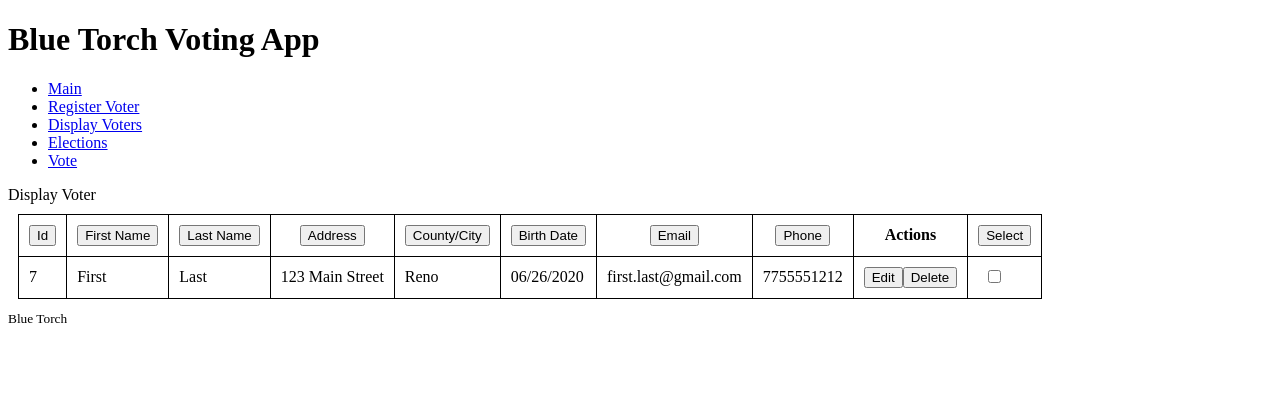
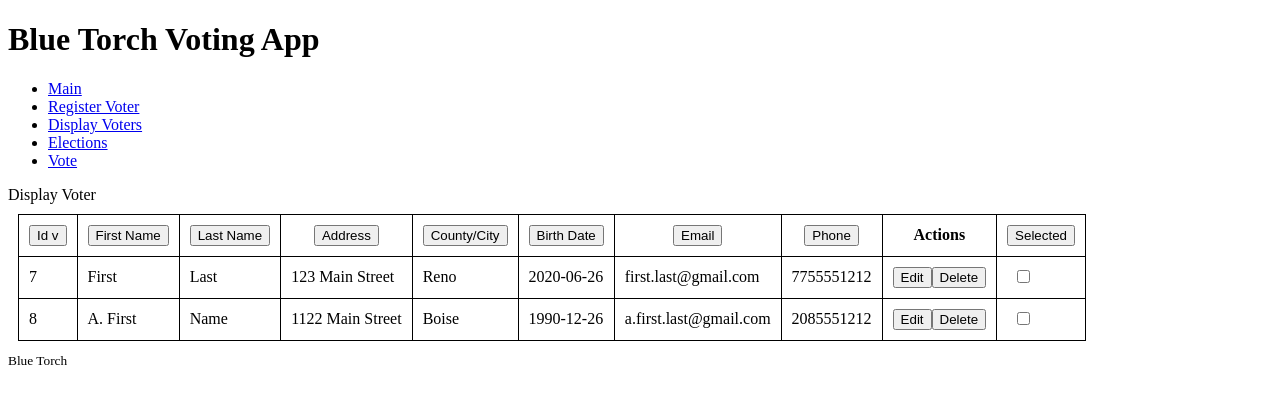
Before and after one commit to ashwinangle30/voter-app, a React (Create React App) app: page /displayVoters in a window 1280 px wide. Shown: the top 404 px of the page. Built offline with nearby package versions, Linux system fonts and the light colour scheme; data requests are answered from the project's data file.

Commit message:
sorting working and combine reducers

```diff
--- a/db.json
+++ b/db.json
@@ -8,7 +8,17 @@
       "city": "Reno",
       "email": "first.last@gmail.com",
       "phone": "7755551212",
-      "birthDate": "06/26/2020"
+      "birthDate": "2020-06-26"
+    },
+    {
+      "id": 8,
+      "firstName": "A. First",
+      "lastName": "Name",
+      "address": "1122 Main Street",
+      "city": "Boise",
+      "email": "a.first.last@gmail.com",
+      "phone": "2085551212",
+      "birthDate": "1990-12-26"
     }
   ],
   "elections": [
--- a/src/App.tsx
+++ b/src/App.tsx
@@ -3,7 +3,7 @@ import { Switch, Route, Link } from "react-router-dom";
 
 import { Main } from "./components/Main";
 import { RegisterVoter } from "./components/RegisterVoter";
-import { DisplayVoters } from "./components/DisplayVoters";
+import { DisplayVotersContainer } from "./containers/DisplayVotersContainer";
 import { Elections } from "./components/Elections";
 import { CastBallotTool } from "./components/CastBallotTool";
 
@@ -36,7 +36,7 @@ function App() {
         <Switch>
           <Route path="/" exact component={Main} />
           <Route path="/registerVoter" component={RegisterVoter} />
-          <Route path="/displayVoters" component={DisplayVoters} />
+          <Route path="/displayVoters" component={DisplayVotersContainer} />
           <Route path="/elections" component={Elections} />
           <Route path="/vote" component={CastBallotTool} />
         </Switch>
--- /dev/null
+++ b/src/actions/votersActions.ts
@@ -0,0 +1,93 @@
+import { Action, AnyAction, Dispatch } from "redux";
+import { Voter } from "../models/voters";
+
+
+export const REFRESH_VOTERS_REQUEST_ACTION = "REFRESH_VOTERS_REQUEST_ACTION";
+export const REFRESH_VOTERS_DONE_ACTION = "REFRESH_VOTERS_DONE_ACTION";
+export const SORT_VOTERS_ACTION = "SORT_VOTERS_ACTION";
+
+
+export type RefreshVotersRequestAction = Action<
+  typeof REFRESH_VOTERS_REQUEST_ACTION
+>;
+
+export function isRefreshVotersRequestAction(
+  action: AnyAction
+): action is RefreshVotersRequestAction {
+  return action.type === REFRESH_VOTERS_REQUEST_ACTION;
+}
+
+export type CreateRefreshVotersRequestAction = () => RefreshVotersRequestAction;
+
+export const createRefreshVotersRequestAction: CreateRefreshVotersRequestAction = () => {
+  return {
+    type: REFRESH_VOTERS_REQUEST_ACTION,
+  };
+};
+
+export interface RefreshVotersDoneAction
+  extends Action<typeof REFRESH_VOTERS_DONE_ACTION> {
+  payload: {
+    voters: Voter[];
+  };
+}
+
+export function isRefreshVotersDoneAction(
+  action: AnyAction
+): action is RefreshVotersDoneAction {
+  return action.type === REFRESH_VOTERS_DONE_ACTION;
+}
+
+export type CreateRefreshVotersDoneAction = (
+  voters: Voter[]
+) => RefreshVotersDoneAction;
+
+export const createRefreshVotersDoneAction: CreateRefreshVotersDoneAction = (
+  voters
+) => {
+  return {
+    type: REFRESH_VOTERS_DONE_ACTION,
+    payload: {
+      voters,
+    },
+  };
+};
+
+export const refreshVoters = () => {
+  return (dispatch: Dispatch) => {
+    dispatch(createRefreshVotersRequestAction());
+    return fetch("http://localhost:3060/voters")
+      .then((res) => res.json())
+      .then((voters) => dispatch(createRefreshVotersDoneAction(voters)));
+  };
+};
+
+
+
+export interface SortVotersAction extends Action<typeof SORT_VOTERS_ACTION> {
+  payload: {
+    sortCol: keyof Voter;
+  };
+}
+
+export function isSortVotersAction(action: AnyAction): action is SortVotersAction {
+  return action.type === SORT_VOTERS_ACTION;
+}
+
+export type CreateSortVotersAction = (sortCol: keyof Voter) => SortVotersAction;
+
+export const createSortVotersAction: CreateSortVotersAction = (
+    sortCol: keyof Voter
+) => {
+  return {
+    type: SORT_VOTERS_ACTION,
+    payload: {
+      sortCol,
+    },
+  };
+};
+
+
+export type VotersActions =
+    | RefreshVotersDoneAction
+    | SortVotersAction;
--- a/src/components/DisplayVoters.tsx
+++ b/src/components/DisplayVoters.tsx
@@ -1,24 +1,20 @@
 import React from "react";
-import { Voter } from "../models/voters";
+import { Voter, VotersSort } from "../models/voters";
 import { VoterViewRow } from "./VoterViewRow";
 
 export  type DisplayVoterProps = {
   voters: Voter[],
+  votersSort: VotersSort;
+  onSortVoters: (car: keyof Voter) => void;
 };
 
 export function DisplayVoters (props: DisplayVoterProps) {
-  let voters = [
-    {
-      "id": 7,
-      "firstName": "First",
-      "lastName": "Last",
-      "address": "123 Main Street",
-      "city": "Reno",
-      "email": "first.last@gmail.com",
-      "phone": "7755551212",
-      "birthDate": "06/26/2020"
-    }
-  ];
+
+  const sortArrow = (votersSort: VotersSort, sortCol: keyof Voter) => {
+    return (
+        votersSort.sortCol === sortCol && (votersSort.sortDir === "asc" ? "v" : "^")
+    );
+  };
 
   return (
     <div>
@@ -27,82 +23,58 @@ export function DisplayVoters (props: DisplayVoterProps) {
         <thead>
           <tr>
             <th className="col-header">
-              <button type="button"
-             // onClick={() => props.onSortVoters("id")}
-              >
-                Id
-                {/*sortArrow(props.voterSort, "id")*/}
+              <button type="button" onClick={() => props.onSortVoters("id")}>
+                Id {sortArrow(props.votersSort, "id")}
               </button>
             </th>
             <th className="col-header">
-              <button type="button"
-             // onClick={() => props.onSortVoters("firstName")}
-              >
-                First Name
-                {/*sortArrow(props.voterSort, "firstName")*/}
+              <button type="button" onClick={() => props.onSortVoters("firstName")}>
+                First Name {sortArrow(props.votersSort, "firstName")}
               </button>
             </th>
             <th className="col-header">
-              <button type="button"
-             // onClick={() => props.onSortVoters("lastName")}
-              >
-                Last Name
-                {/*sortArrow(props.voterSort, "lastName")*/}
+              <button type="button" onClick={() => props.onSortVoters("lastName")}>
+                Last Name {sortArrow(props.votersSort, "lastName")}
               </button>
             </th>
             <th className="col-header">
-              <button type="button"
-             // onClick={() => props.onSortVoters("address")}
-              >
-                Address
-                {/*sortArrow(props.voterSort, "address")*/}
+              <button type="button" onClick={() => props.onSortVoters("address")}>
+                Address {sortArrow(props.votersSort, "address")}
               </button>
             </th>
             <th className="col-header">
-              <button type="button"
-             // onClick={() => props.onSortVoters("city")}
-              >
-                County/City
-                {/*sortArrow(props.voterSort, "city")*/}
+              <button type="button" onClick={() => props.onSortVoters("city")}>
+                County/City {sortArrow(props.votersSort, "city")}
               </button>
             </th>
             <th className="col-header">
-              <button type="button"
-             // onClick={() => props.onSortVoters("birthDate")}
-              >
-                Birth Date
-                {/*{sortArrow(props.voterSort, "birthDate")}*/}
+              <button type="button" onClick={() => props.onSortVoters("birthDate")}>
+                Birth Date {sortArrow(props.votersSort, "birthDate")}
               </button>
             </th>
             <th className="col-header">
-              <button type="button"
-             // onClick={() => props.onSortVoters("email")}
-              >
-                Email
-                {/*{sortArrow(props.voterSort, "email")}*/}
+              <button type="button" onClick={() => props.onSortVoters("email")}>
+                Email {sortArrow(props.votersSort, "email")}
               </button>
             </th>
             <th className="col-header">
-              <button type="button"
-             // onClick={() => props.onSortVoters("phone")}
-              >
-                Phone
-                {/*{sortArrow(props.voterSort, "phone")}*/}
+              <button type="button" onClick={() => props.onSortVoters("phone")}>
+                Phone {sortArrow(props.votersSort, "phone")}
               </button>
             </th>
             <th className="col-header">Actions</th>
             <th className="col-header">
               <button type="button"
-             // onClick={() => props.onSortVoters("selected")}
+                      // onClick={() => props.onSortVoters("selected")}
               >
-                Select
-                {/*{sortArrow(props.voterSort, "selected")}*/}
+                Selected
+                {/*{sortArrow(props.votersSort, "selected")}*/}
               </button>
             </th>
           </tr>
         </thead>
         <tbody>
-          {voters.map((voter) =>
+          {props.voters.map((voter) =>
             // voter.id === props.editVoterId ? (
             //   <VoterEditRow
             //     key={voter.id}
--- /dev/null
+++ b/src/containers/DisplayVotersContainer.tsx
@@ -0,0 +1,65 @@
+import React, { useEffect, useMemo } from "react";
+import { bindActionCreators } from "redux";
+import { useSelector, useDispatch } from "react-redux";
+import { VoterToolState } from "../models/voterStore";
+
+import {
+  refreshVoters,
+  createSortVotersAction,
+} from "../actions/votersActions";
+import { DisplayVoters } from "../components/DisplayVoters";
+
+export function DisplayVotersContainer() {
+
+  // const stateProps = useSelector((state: VotersState) => {
+  //   return {
+  //     voters: state.voters,
+  //   };
+  // }) as { voters: Voter[]; };
+
+  const stateProps = useSelector((state: VoterToolState) => {
+    return {
+      unsortedVoters: state.manageVoters.voters,
+      // editVoterId: state.editVoterId,
+      votersSort: state.manageVoters.votersSort,
+    };
+  });
+
+  const { sortCol, sortDir } = stateProps.votersSort;
+  const { unsortedVoters } = stateProps;
+
+  const sortedVoters = useMemo(
+      () =>
+          [...unsortedVoters].sort((a, b) => {
+            if (a[sortCol] < b[sortCol]) {
+              return sortDir === "asc" ? -1 : 1;
+            } else if (a[sortCol] > b[sortCol]) {
+              return sortDir === "asc" ? 1 : -1;
+            } else {
+              return 0;
+            }
+          }),
+      [unsortedVoters, sortCol, sortDir]
+  );
+
+
+  const dispatch = useDispatch();
+
+  useEffect(() => {
+    refreshVoters()(dispatch);
+  }, [dispatch]);
+
+  const boundActionProps = useMemo(
+    () =>
+      bindActionCreators(
+        {
+          onRefreshVoters: refreshVoters,
+          onSortVoters: createSortVotersAction,
+        },
+        dispatch
+      ),
+    [dispatch]
+  );
+
+  return <DisplayVoters {...stateProps} voters={sortedVoters} {...boundActionProps} />;
+}
--- a/src/models/voterStore.ts
+++ b/src/models/voterStore.ts
@@ -1,5 +1,5 @@
 import { Election } from "./elections";
-import { Voter } from "./voters";
+import { Voter, VotersSort } from "./voters";
 
 // feature state.  Each feature has its own subtree on the state.  This allows reducer and workflows to work independently
 export type VoterToolState = {
@@ -12,4 +12,8 @@ export type VoterToolState = {
         voterInteractionStep: string;
         voterInteractionMessage: string;
     },
+  manageVoters: {
+    voters: Voter[],
+    votersSort: VotersSort,
+  }
 };
--- a/src/reducers/voterToolReducer.ts
+++ b/src/reducers/voterToolReducer.ts
@@ -2,7 +2,9 @@ import { Reducer, combineReducers } from 'redux';
 import { isCastBallotDoneAction, isChooseElectionDoneAction, isExitVoterInteractionAction, isVerifyVoterDoneAction, isVerifyVoterFailedDoneAction, VoterActions } from '../actions/castBallotActions';
 import { Election } from '../models/elections';
 import { castBallotReducer } from "../reducers/castBallotReducer";
+import { manageVotersReducer } from "./votersReducer";
 
 export const voterToolReducer = combineReducers({
-    castBallot: castBallotReducer
+  castBallot: castBallotReducer,
+  manageVoters: manageVotersReducer,
 });
--- /dev/null
+++ b/src/reducers/votersReducer.ts
@@ -0,0 +1,50 @@
+import { Reducer, combineReducers } from "redux";
+import { VotersSort } from "../models/voters";
+import {
+  VotersActions,
+  isRefreshVotersDoneAction,
+  isSortVotersAction,
+} from "../actions/votersActions";
+
+import { Voter } from "../models/voters";
+
+export const votersReducer: Reducer<Voter[], VotersActions> = (
+    voters = [],
+    action
+) => {
+  if (isRefreshVotersDoneAction(action)) {
+    return action.payload.voters;
+  }
+  return voters;
+};
+
+
+export const votersSortReducer: Reducer<VotersSort, VotersActions> = (
+    votersSort = { sortCol: "id", sortDir: "asc" },
+    action
+) => {
+  if (isSortVotersAction(action)) {
+    if (
+        votersSort.sortCol === action.payload.sortCol &&
+        votersSort.sortDir === "asc"
+    ) {
+      return {
+        sortCol: action.payload.sortCol,
+        sortDir: "desc",
+      };
+    } else {
+      return {
+        sortCol: action.payload.sortCol,
+        sortDir: "asc",
+      };
+    }
+  }
+
+  return votersSort;
+};
+
+
+export const manageVotersReducer = combineReducers({
+  voters: votersReducer,
+  votersSort: votersSortReducer,
+});
```
Also changed, not shown: src/models/voters.ts (+12 -0 lines).
